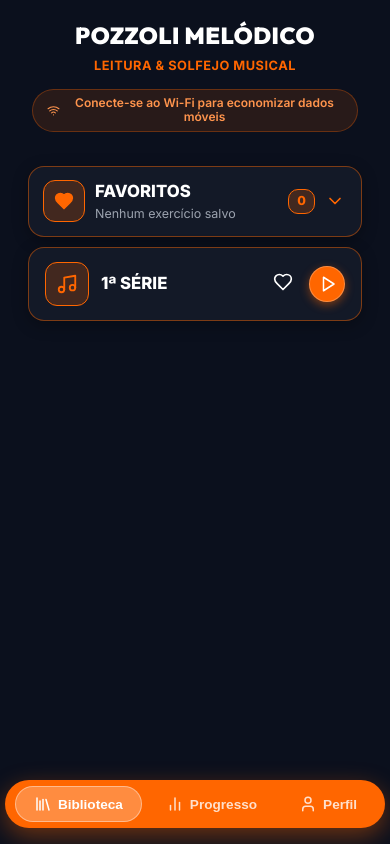
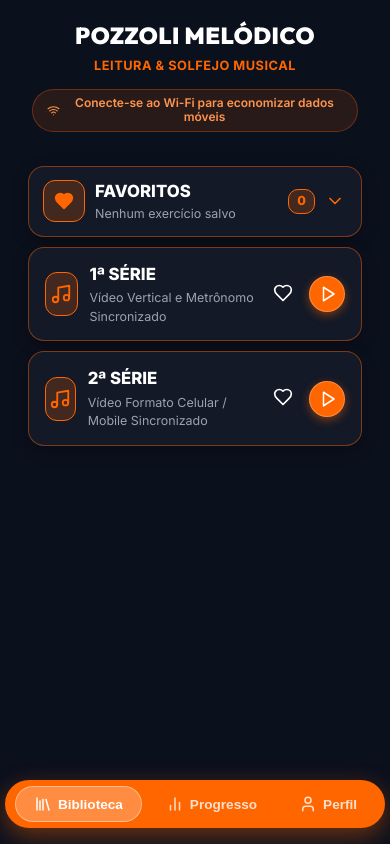
Before and after one commit to darlanmarley-hub/pozzoli-melodico, a React (Vite) app: page / in a window 390 px wide. Built offline with nearby package versions, Linux system fonts and the light colour scheme.

Commit message:
feat: adicionar 2a Serie com video formato celular/mobile

```diff
--- a/src/components/ScoreViewer.jsx
+++ b/src/components/ScoreViewer.jsx
@@ -190,7 +190,7 @@ export function MusicXMLViewer({
           }}
         >
           <span>POZZOLI MELÓDICO</span>
-          <span>1ª SÉRIE</span>
+          <span>{currentSeries?.title || '1ª SÉRIE'}</span>
         </span>
       </div>
 
--- a/src/components/SeriesLibraryModal.jsx
+++ b/src/components/SeriesLibraryModal.jsx
@@ -260,22 +260,28 @@ export default function SeriesLibraryView({
           )}
         </div>
 
-        {/* Pasta Única de Exercício: 1ª SÉRIE (Muda de Cor quando Estudado) */}
+        {/* Lista de Exercícios / Séries */}
+        {allSeries.map((series) => {
+          const isSeriesStudied = studied.includes(series.id);
+          const isSeriesFav = favorites.includes(series.id);
+
+          return (
             <div
+              key={series.id}
               className="accordion-card"
-          onClick={() => firstSeries && onSelectSeries && onSelectSeries(firstSeries)}
+              onClick={() => onSelectSeries && onSelectSeries(series)}
               style={{
                 cursor: 'pointer',
                 padding: '14px 16px',
                 display: 'flex',
                 alignItems: 'center',
                 justifyContent: 'space-between',
-            background: isFirstStudied
+                background: isSeriesStudied
                   ? 'linear-gradient(135deg, rgba(16, 185, 129, 0.18) 0%, rgba(19, 25, 39, 0.96) 100%)'
                   : 'var(--bg-card)',
-            border: isFirstStudied ? '2px solid #10b981' : '1px solid var(--border-orange)',
+                border: isSeriesStudied ? '2px solid #10b981' : '1px solid var(--border-orange)',
                 borderRadius: 'var(--radius-md)',
-            boxShadow: isFirstStudied ? '0 4px 16px rgba(16, 185, 129, 0.35)' : '0 4px 16px rgba(0,0,0,0.3)',
+                boxShadow: isSeriesStudied ? '0 4px 16px rgba(16, 185, 129, 0.35)' : '0 4px 16px rgba(0,0,0,0.3)',
                 transition: 'all 0.3s ease'
               }}
             >
@@ -286,11 +292,11 @@ export default function SeriesLibraryView({
                     width: '44px',
                     height: '44px',
                     borderRadius: '12px',
-                background: isFirstStudied ? 'rgba(16, 185, 129, 0.25)' : 'rgba(255, 102, 0, 0.2)',
-                border: isFirstStudied ? '1px solid #10b981' : '1px solid var(--accent-orange)'
+                    background: isSeriesStudied ? 'rgba(16, 185, 129, 0.25)' : 'rgba(255, 102, 0, 0.2)',
+                    border: isSeriesStudied ? '1px solid #10b981' : '1px solid var(--accent-orange)'
                   }}
                 >
-              {isFirstStudied ? (
+                  {isSeriesStudied ? (
                     <CheckCircle2 size={24} style={{ color: '#10b981' }} />
                   ) : (
                     <Music size={22} style={{ color: 'var(--accent-orange)' }} />
@@ -300,9 +306,9 @@ export default function SeriesLibraryView({
                 <div className="card-title-group">
                   <div style={{ display: 'flex', alignItems: 'center', gap: '6px' }}>
                     <h3 style={{ fontSize: '1.05rem', fontWeight: 800, color: '#ffffff' }}>
-                  1ª SÉRIE
+                      {series.title.toUpperCase()}
                     </h3>
-                {isFirstStudied && (
+                    {isSeriesStudied && (
                       <span
                         style={{
                           background: '#10b981',
@@ -318,38 +324,43 @@ export default function SeriesLibraryView({
                       </span>
                     )}
                   </div>
+                  <div style={{ fontSize: '0.78rem', color: 'var(--text-muted)', marginTop: '2px' }}>
+                    {series.subtitle || series.moduleName}
+                  </div>
                 </div>
               </div>
 
               <div style={{ display: 'flex', alignItems: 'center', gap: '10px' }} onClick={(e) => e.stopPropagation()}>
                 <button
                   className="heart-toggle-btn"
-              onClick={() => onToggleFavorite && onToggleFavorite(firstSeries.id)}
-              title={isFav ? 'Remover dos Favoritos' : 'Salvar nos Favoritos'}
+                  onClick={() => onToggleFavorite && onToggleFavorite(series.id)}
+                  title={isSeriesFav ? 'Remover dos Favoritos' : 'Salvar nos Favoritos'}
                   style={{ padding: '6px' }}
                 >
                   <Heart
                     size={20}
-                fill={isFav ? '#ff6600' : 'none'}
-                color={isFav ? '#ff6600' : '#ffffff'}
+                    fill={isSeriesFav ? '#ff6600' : 'none'}
+                    color={isSeriesFav ? '#ff6600' : '#ffffff'}
                   />
                 </button>
 
                 <button
                   className="circle-play-btn"
-              onClick={() => onSelectSeries && onSelectSeries(firstSeries)}
-              title="Abrir Vídeo 1ª Série"
+                  onClick={() => onSelectSeries && onSelectSeries(series)}
+                  title={`Abrir Vídeo ${series.title}`}
                   style={{
                     width: '36px',
                     height: '36px',
-                background: isFirstStudied ? '#10b981' : 'var(--accent-orange)',
-                boxShadow: isFirstStudied ? '0 3px 10px rgba(16, 185, 129, 0.5)' : '0 3px 10px var(--accent-orange-glow)'
+                    background: isSeriesStudied ? '#10b981' : 'var(--accent-orange)',
+                    boxShadow: isSeriesStudied ? '0 3px 10px rgba(16, 185, 129, 0.5)' : '0 3px 10px var(--accent-orange-glow)'
                   }}
                 >
                   <Play size={18} style={{ marginLeft: '1px' }} />
                 </button>
               </div>
             </div>
+          );
+        })}
       </div>
     </div>
   );
--- a/src/components/VerticalVideoPlayer.jsx
+++ b/src/components/VerticalVideoPlayer.jsx
@@ -35,6 +35,7 @@ export default function VerticalVideoPlayer({
   const prevSrcRef = useRef(directVideoSrc);
 
   useEffect(() => {
+    setIsVideoLoading(true);
     if (prevSrcRef.current !== directVideoSrc && videoRef.current) {
       const currentTime = videoRef.current.currentTime || 0;
       const wasPlaying = !videoRef.current.paused;
@@ -43,6 +44,7 @@ export default function VerticalVideoPlayer({
       videoRef.current.load();
 
       const handleCanPlay = () => {
+        setIsVideoLoading(false);
         if (videoRef.current) {
           if (currentTime > 0) {
             try {
@@ -119,22 +121,41 @@ export default function VerticalVideoPlayer({
             style={{
               position: 'absolute',
               inset: 0,
-              background: 'rgba(11, 16, 29, 0.85)',
-              backdropFilter: 'blur(8px)',
+              background: 'rgba(11, 16, 29, 0.88)',
+              backdropFilter: 'blur(10px)',
               display: 'flex',
               flexDirection: 'column',
               alignItems: 'center',
               justifyContent: 'center',
-              gap: '12px',
-              zIndex: 30,
+              gap: '14px',
+              zIndex: 35,
               color: '#ffffff',
               pointerEvents: 'none'
             }}
           >
-            <RefreshCw size={36} className="spin-icon" style={{ color: 'var(--accent-orange)' }} />
-            <span style={{ fontSize: '0.9rem', fontWeight: 700, letterSpacing: '0.5px' }}>
-              Carregando exercício
-            </span>
+            <div
+              style={{
+                width: '58px',
+                height: '58px',
+                borderRadius: '50%',
+                background: 'rgba(255, 102, 0, 0.15)',
+                border: '2px solid var(--accent-orange)',
+                display: 'flex',
+                alignItems: 'center',
+                justifyContent: 'center',
+                boxShadow: '0 0 25px rgba(255, 102, 0, 0.4)'
+              }}
+            >
+              <RefreshCw size={30} className="spin-icon" style={{ color: 'var(--accent-orange)' }} />
+            </div>
+            <div style={{ textAlign: 'center' }}>
+              <span style={{ fontSize: '0.95rem', fontWeight: 800, letterSpacing: '0.6px', display: 'block', color: '#ffffff' }}>
+                Carregando exercício...
+              </span>
+              <span style={{ fontSize: '0.78rem', color: 'var(--text-muted)', marginTop: '4px', display: 'block' }}>
+                {currentSeries?.title || 'Pozzoli Melódico'}
+              </span>
+            </div>
           </div>
         )}
 
--- a/src/utils/storage.js
+++ b/src/utils/storage.js
@@ -63,6 +63,26 @@ export const INITIAL_SERIES = [
     defaultBpm: 60,
     difficulty: 'Iniciante',
     displayOrder: 1,
+    isAvailable: true,
+    isBuiltin: true
+  },
+  {
+    id: 'segunda-serie',
+    title: '2ª Série',
+    subtitle: 'Vídeo Formato Celular / Mobile Sincronizado',
+    moduleId: 'modulo-1',
+    moduleName: 'Módulo 1 - 2ª Série Pozzoli',
+    description: '2ª Série do Método Pozzoli Melódico em vídeo formato celular/mobile.',
+    mxlUrl: '',
+    midiUrl: '',
+    audioUrl: '',
+    videoUrl: 'https://www.dropbox.com/scl/fi/eeztr2o12mrr4prnmvy38/serie2-mobile.mp4?rlkey=jfm3u3xv6or5lghhtk0gdv841&st=2ucn8rcj&dl=0',
+    videoPcUrl: 'https://www.dropbox.com/scl/fi/eeztr2o12mrr4prnmvy38/serie2-mobile.mp4?rlkey=jfm3u3xv6or5lghhtk0gdv841&st=2ucn8rcj&dl=0',
+    embedUrl: '',
+    timeSignature: '4/4',
+    defaultBpm: 60,
+    difficulty: 'Iniciante',
+    displayOrder: 2,
     isAvailable: true,
     isBuiltin: true
   }
```
Also changed, not shown: 2 other files (tests, documents, lock files or other folders). Lines whose indentation alone changed are shown as unchanged.
